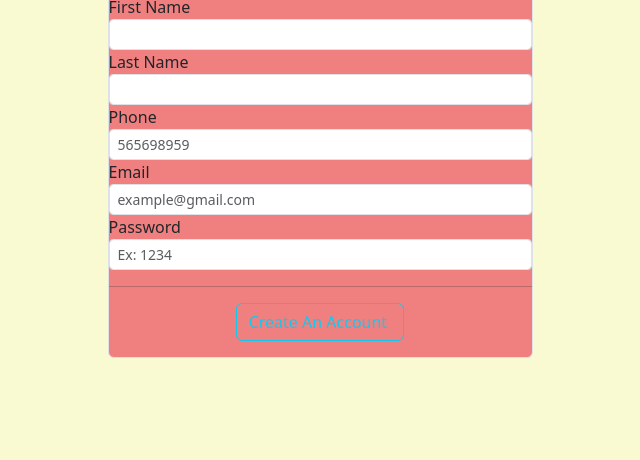
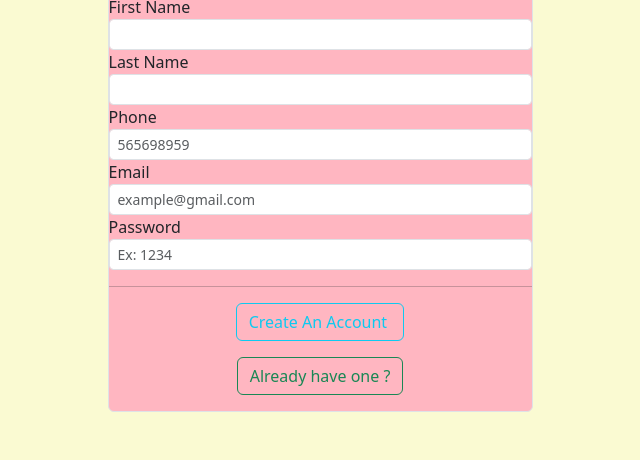
Before and after one commit to khalid586/Kazi-Shop, a Django app: page /signup/ in a window 1280 px wide. Shown: the part 426-886 px from the top of the page, without its empty margins (320-960 px from the left). Before the commit the page ends 784 px from the top, so only its background shows below. Run offline with Django 4.2, Linux system fonts and the light colour scheme.

Commit message:
button added in signup and login page for transition

```diff
--- a/store/shopStore/templates/login.html
+++ b/store/shopStore/templates/login.html
@@ -56,6 +56,7 @@
 
 
             </form>
+            <p  align="center"><a class = "btn btn-outline-danger" href='/signup' >Don't have one ? </a></p>
         </div>
     </div>
 </div>
--- a/store/shopStore/templates/signup.html
+++ b/store/shopStore/templates/signup.html
@@ -9,7 +9,7 @@
     <div class="p-4 m-4">
 
 
-        <div class="col-lg-5 rounded mx-auto border pt-4" style="background-color: lightcoral">
+        <div class="col-lg-5 rounded mx-auto border pt-4" style="background-color: lightpink">
             <div class="text-center col">
 
                 <img
@@ -80,6 +80,7 @@
 
 
             </form>
+            <p  align="center"><a class = "btn btn-outline-success" href='/login' >Already have one ? </a></p>
         </div>
     </div>
 </div>
```
Also changed, not shown: store/db.sqlite3.
